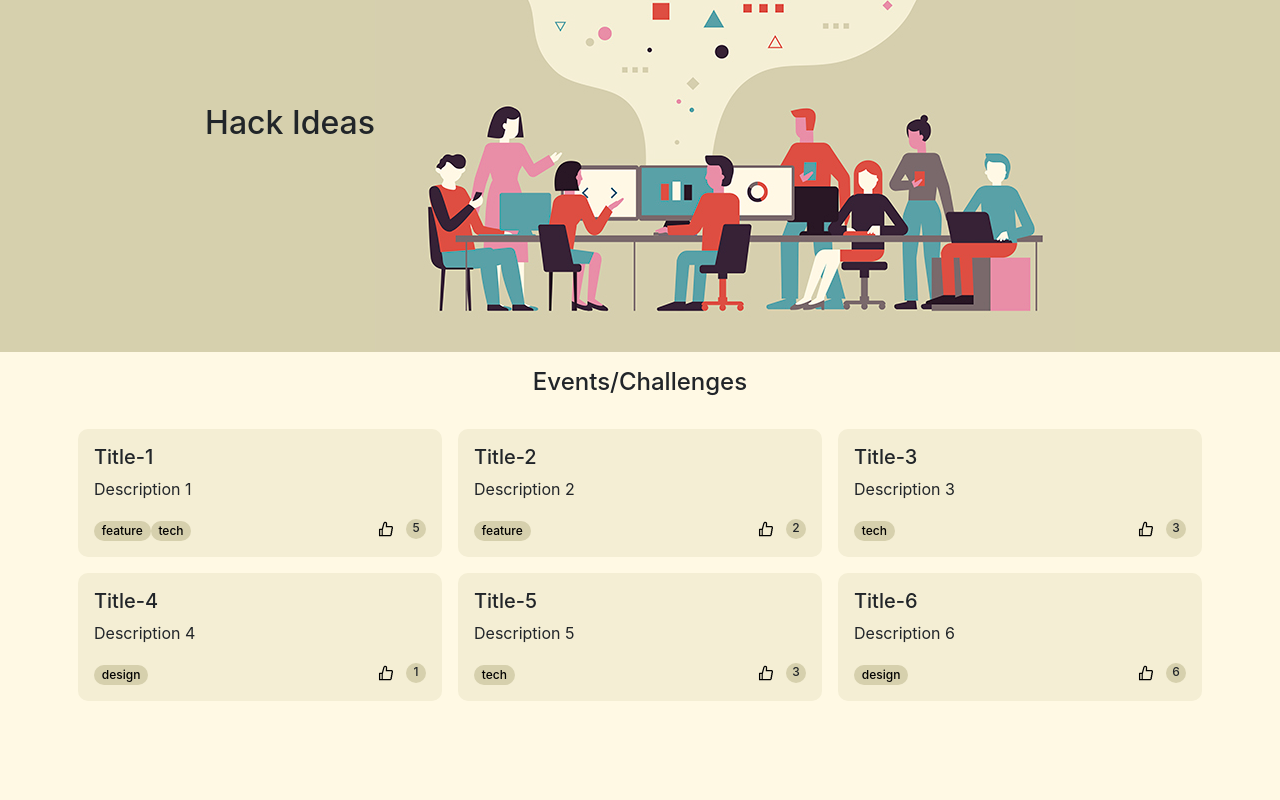
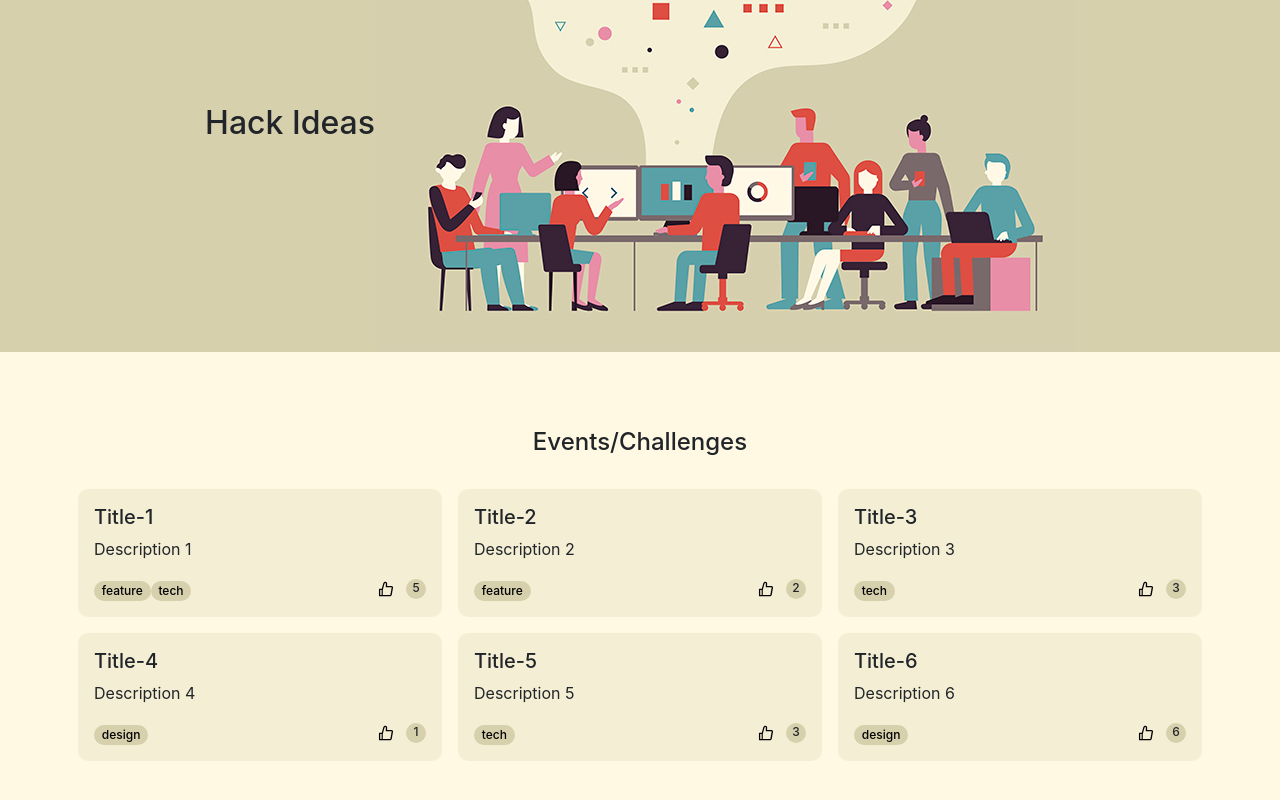
Before and after one commit to rakesh8055/hack-ideas, a React (Create React App) app: page / in a window 1280 px wide. Shown: the part 158-958 px from the top of the page. Built offline with nearby package versions, Linux system fonts and the light colour scheme.

Commit message:
Updated Navbar links to scroll down to respective sections

```diff
--- a/src/components/modules/events-dashboard/Eventsdashboard.jsx
+++ b/src/components/modules/events-dashboard/Eventsdashboard.jsx
@@ -5,7 +5,7 @@ import Card from '../../common/card/Card';
 
 const Eventsdashboard = () => {
     return(
-    <div className='container-fluid events-dashboard overflow-scroll'>
+    <div className='container-fluid events-dashboard overflow-scroll' id='events-dashboard'>
         <div className='d-flex justify-content-center p-3'>
             <h4 data-testid='events-title'>Events/Challenges</h4>
         </div>
--- a/src/components/modules/events-dashboard/Eventsdashboard.styles.scss
+++ b/src/components/modules/events-dashboard/Eventsdashboard.styles.scss
@@ -1,4 +1,5 @@
 .events-dashboard {
     height: 100vh;
     background-color: #fff9e4;
+    padding-top: 60px;
 }
--- a/src/components/modules/navbar/Navbar.jsx
+++ b/src/components/modules/navbar/Navbar.jsx
@@ -22,10 +22,10 @@ const Navbar = () => {
           </button>
           <div className="collapse navbar-collapse" id="navbarNavAltMarkup">
             <div className="navbar-nav">
-              <a data-testid='home' className="nav-link" aria-current="page" href="#">
+              <a data-testid='home' className="nav-link" aria-current="page" href="#home-section">
                 Home
               </a>
-              <a data-testid='ideas' className="nav-link" href="#">
+              <a data-testid='ideas' className="nav-link" href="#events-dashboard">
                 Ideas/Challenges
               </a>
             </div>
```
